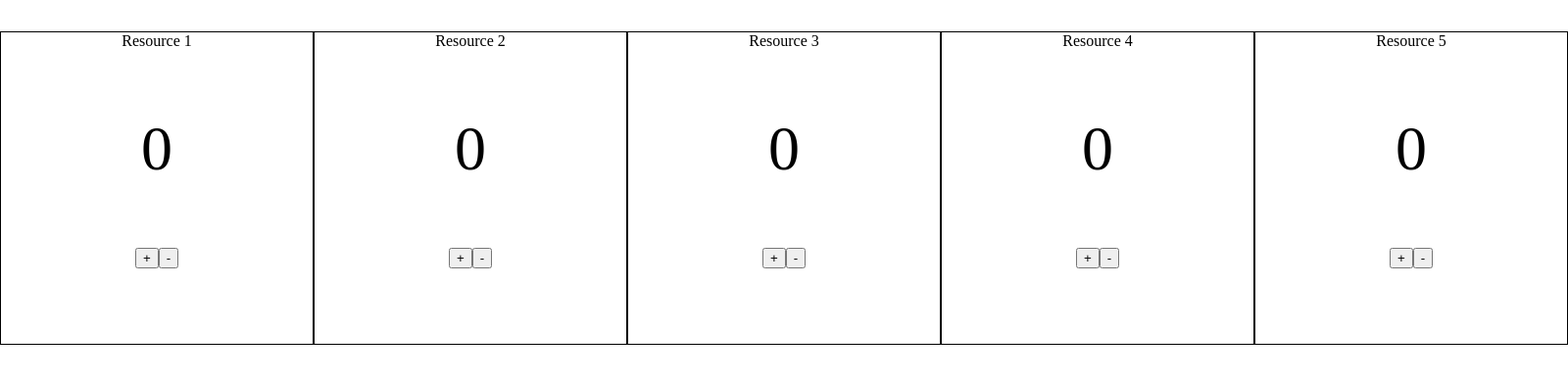
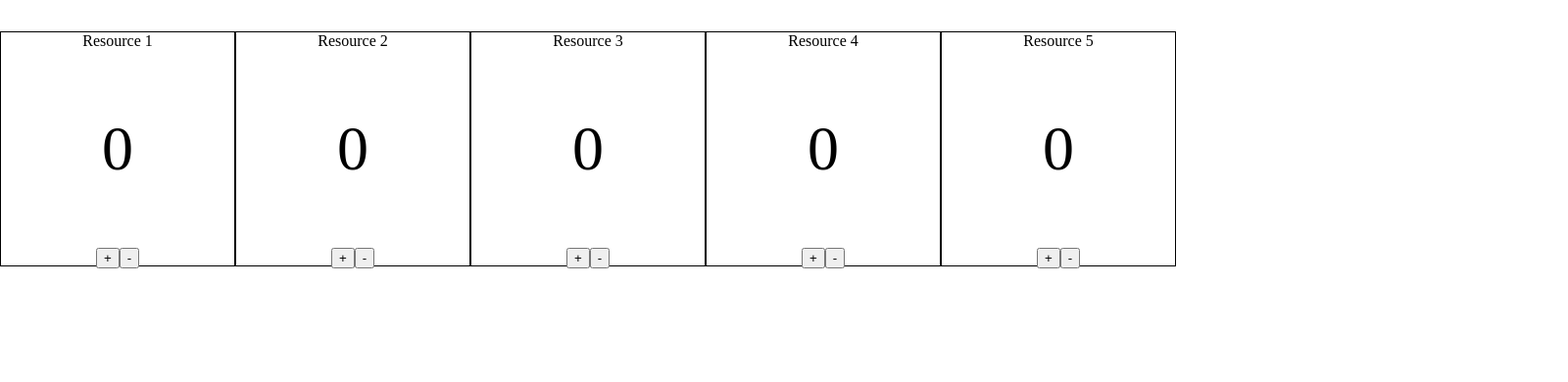
Before and after one commit to William-Laker/Resource-Counter, a website: page client/index.html in a window 1280 px wide. Shown: the whole page at 98% size, 1600 px wide, since content can reach past the window. Drawn offline with Linux system fonts and the light colour scheme.

Commit message:
clean up

```diff
--- a/client/style.css
+++ b/client/style.css
@@ -6,8 +6,8 @@ body {
 main {
     text-align: center;
     display: grid;
-    grid-template-columns: repeat(5, 20em);
-    grid-template-rows: repeat(1, 20em);
+    grid-template-columns: repeat(5, 15em);
+    grid-template-rows: repeat(1, 15em);
 }
 
 #sect1, #sect2, #sect3, #sect4, #sect5 {
```
Also changed, not shown: client/index.mjs (+0 -7 lines).
